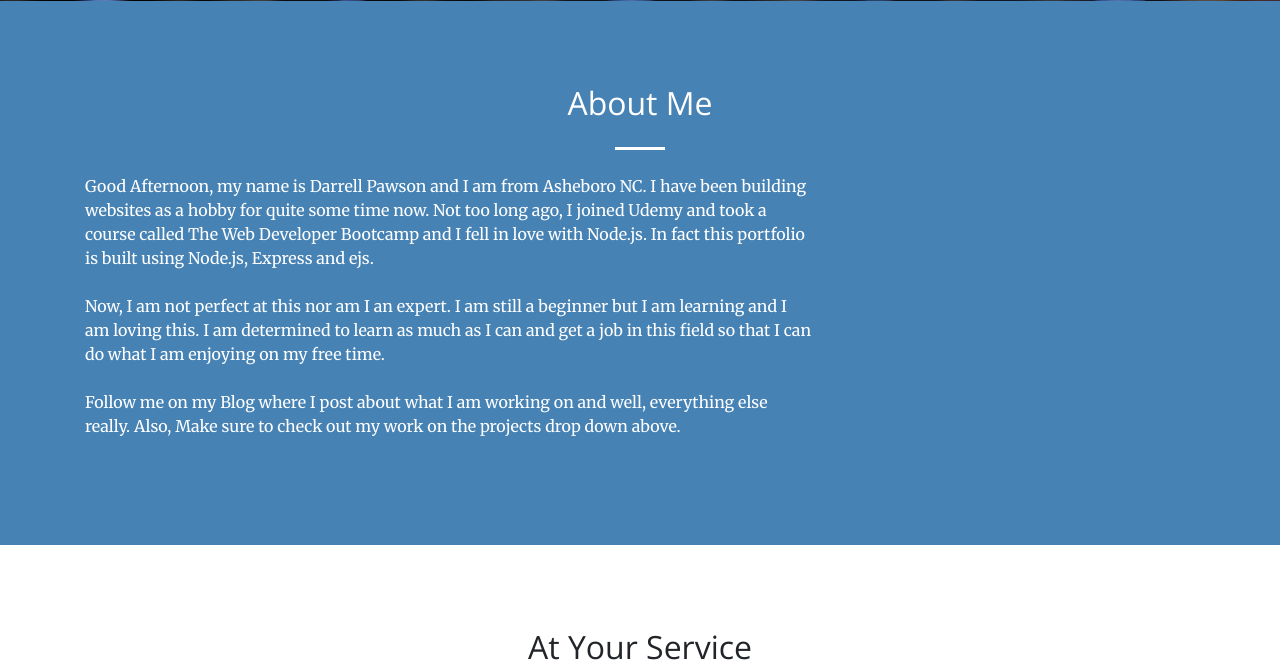
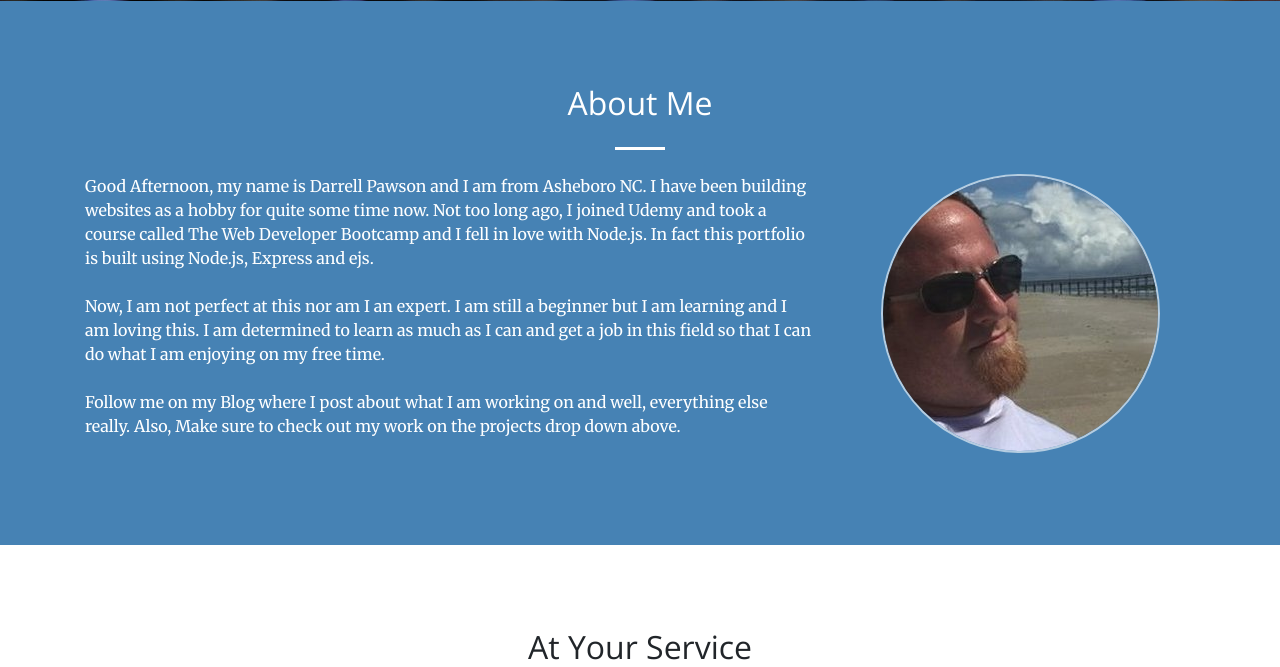
Before and after one commit to dpawson905/portfolio-with-nodemailer, a Node server app: page / in a window 1280 px wide. Shown: the part 799-1466 px from the top of the page. Run offline with Node 20, Linux system fonts and the light colour scheme; some libraries are stand-ins or nearby versions.

Commit message:
add new images to site

```diff
--- a/public/css/creative.css
+++ b/public/css/creative.css
@@ -1,8 +1,3 @@
-/*!
- * Start Bootstrap - Creative v4.0.0-beta.2 (https://startbootstrap.com/template-overviews/creative)
- * Copyright 2013-2017 Start Bootstrap
- * Licensed under MIT (https://github.com/BlackrockDigital/startbootstrap-creative/blob/master/LICENSE)
- */
 body,
 html {
   width: 100%;
@@ -236,3 +231,8 @@ header.masthead {
   margin: 0 auto;
   width: 55%;
 }
+
+.circle {
+  border-radius: 50%;
+  border: 2px solid rgba(255, 255, 255, 0.6);
+}
--- a/views/index.ejs
+++ b/views/index.ejs
@@ -11,6 +11,9 @@
             <p class="text-faded mb-4"><span id="hello"></span> my name is Darrell Pawson and I am from Asheboro NC. I have been building websites as a hobby for quite some time now. Not too long ago, I joined <span class="nowrap"><a href="https://www.udemy.com/" target="_blank"> Udemy</a></span>        and took a course called The Web Developer Bootcamp and I fell in love with Node.js. In fact this portfolio is built using Node.js, Express and ejs.</p>
             <p class="text-faded mb-4">Now, I am not perfect at this nor am I an expert. I am still a beginner but I am learning and I am loving this. I am determined to learn as much as I can and get a job in this field so that I can do what I am enjoying on my free time.</p>
             <p class="text-faded mb-4">Follow me on my <a href="https://blog.djpawson.me" target="_blank">Blog</a> where I post about what I am working on and well, everything else really. Also, Make sure to check out my work on the projects drop down above.</p>
+          </div>
+          <div class="col-lg-4">
+            <img class="img-fluid circle mx-auto d-block" src="img/profile_pic.jpg" alt="">
           </div>
         </div>
       </div>
```
Also changed, not shown: public/img/me-sm.jpg (added), public/img/me.jpg (added), public/img/profile_pic.jpg (added).
